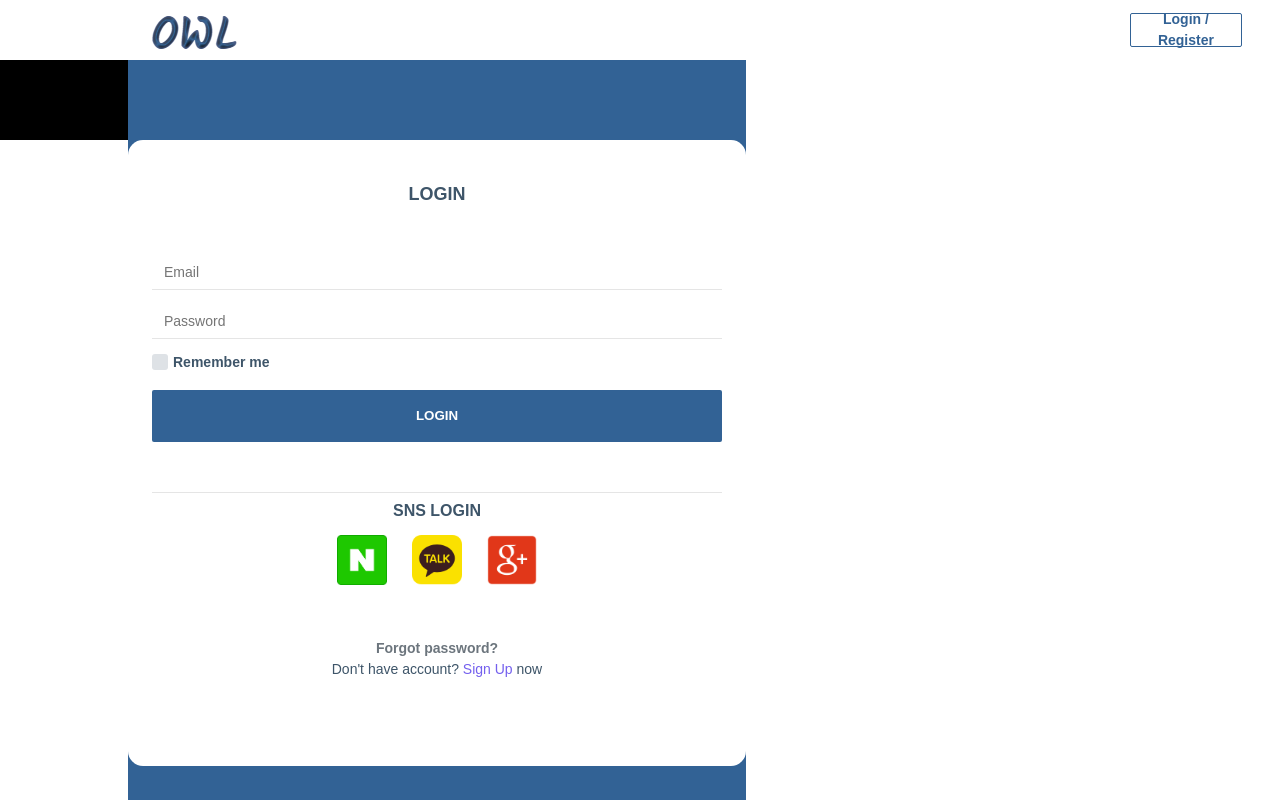
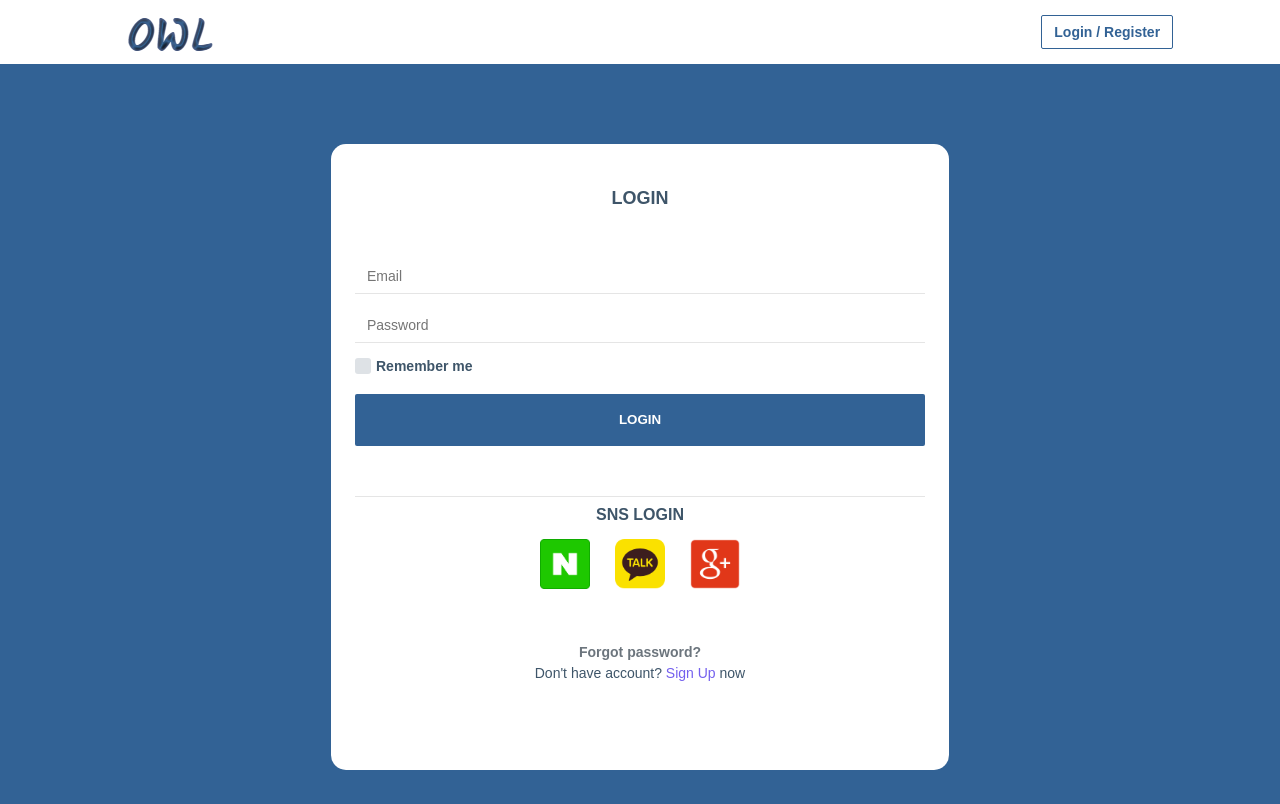
Before and after one commit to hyoungnamoh/react-owl, a Next.js app in the folder front/: page /sign/logInPage in a window 1280 px wide. Built offline with nearby package versions, Linux system fonts and the light colour scheme.

Commit message:
Modify: SideBar.tsx 수정

```diff
--- a/front/components/Header.tsx
+++ b/front/components/Header.tsx
@@ -23,7 +23,7 @@ const Header = () => {
   }
 
   const getLogoStyle = (): React.CSSProperties => {
-    return userStore.data ? { width: 100, height: 35 } : {};
+    return userStore.data ? { width: 100, height: 35, marginLeft: '10%' } : {};
   }
 
   const getWrapperStyle = (): React.CSSProperties => {
@@ -32,30 +32,31 @@ const Header = () => {
   return useObserver(() => (
     <>
       <div className={styles.wrapper} style={getWrapperStyle()}>
+        <div className={styles.logoContainer}>
           <Link href="/">
             <img src={getLogo()} style={getLogoStyle()} />
           </Link>
-        <div className={styles.rightButton}>
+        </div>
         {
           userStore.data ?
-              <>
-                <button className={styles.profilePicButton} style={{ marginRight: 20 }}>
+            <div className={styles.rightButtonContainer}>
+              <button className={styles.rightButton}>
                 <img src="/images/profile.png" className={styles.profilePic} />
               </button>
-                <button className={styles.profilePicButton} style={{ marginRight: 20 }}>
+              <button className={styles.rightButton}>
                 <img src="/images/talk.png" className={styles.talk} />
               </button>
-                <button className={styles.profilePicButton} onClick={logOut}>
+              <button className={styles.rightButton} onClick={logOut}>
                 <img src="/images/noti.png" className={styles.noti} />
               </button>
-              </>
+            </div>
             :
+            <div className={styles.moveLoginPageButtonContainer}>
               <button className={styles.moveLoginPageButton} onClick={moveLoginPage}>
                 <p className={styles.moveLoginPageButtonText}>Login / Register</p>
               </button>
+            </div>
         }
-
-        </div>
       </div>
     </>
   ));
--- a/front/components/Layout.tsx
+++ b/front/components/Layout.tsx
@@ -3,18 +3,20 @@ import * as React from 'react';
 import { FC } from 'react';
 import Header from './Header';
 import SideBar from './SideBar';
+import styles from '../styles/SideBar.module.scss';
+import { userStore } from '../store';
 
 interface Props {
   children?: NextComponentType<NextPageContext, any, {}>
 }
 const Layout: FC<Props> = ({ children }) => {
   return (
-    <>
+    <div style={{ flex: 1 }}>
       <Header />
-      <div style={{ display: 'flex', flexDirection: 'row' }}>
-        <SideBar /> {children}
+      <div style={{ marginTop: '8vh' }}>
+        {userStore.data && <SideBar />}{children}
       </div>
-    </>
+    </div>
   );
 }
 
--- a/front/components/SideBar.tsx
+++ b/front/components/SideBar.tsx
@@ -1,9 +1,153 @@
 import styles from '../styles/SideBar.module.scss';
+import Collapse, { Panel } from 'rc-collapse';
+import * as React from 'react';
+import { useState } from 'react';
+import "rc-collapse/assets/index.css";
 
+const text = `
+  A dog is a type of domesticated animal.
+  Known for its loyalty and faithfulness,
+  it can be found as a welcome guest in many households across the world.
+`;
+
+function random() {
+  return Math.random() * 10 + 1;
+}
+
+const arrowPath =
+  "M869 487.8L491.2 159.9c-2.9-2.5-6.6-3.9-10.5-3.9h-88" +
+  ".5c-7.4 0-10.8 9.2-5.2 14l350.2 304H152c-4.4 0-8 3.6-8 8v60c0 4.4 3." +
+  "6 8 8 8h585.1L386.9 854c-5.6 4.9-2.2 14 5.2 14h91.5c1.9 0 3.8-0.7 5." +
+  "2-2L869 536.2c14.7-12.8 14.7-35.6 0-48.4z";
+
+function expandIcon({ isActive }) {
+  return (
+    <i style={{ marginRight: ".5rem" }}>
+      <svg
+        viewBox="0 0 1024 1024"
+        width="1em"
+        height="1em"
+        fill="currentColor"
+        style={{
+          verticalAlign: "-.125em",
+          transition: "transform .2s",
+          transform: `rotate(${isActive ? 90 : 0}deg)`
+        }}
+      >
+        <path d={arrowPath} p-id="5827" />
+      </svg>
+    </i>
+  );
+}
+
+function CustomHeader(props) {
+  console.log(props);
+  return (
+    <button
+      style={{
+        float: "right"
+      }}
+    >
+      <i style={{ marginRight: ".5rem" }}>
+        <svg
+          viewBox="0 0 1024 1024"
+          width="1em"
+          height="1em"
+          fill="currentColor"
+          style={{
+            verticalAlign: "-.125em",
+            transition: "transform .2s",
+            transform: `rotate(90deg)`
+          }}
+        >
+          <path d={arrowPath} p-id="5827" />
+        </svg>
+      </i>
+      <span>Custom label</span>
+    </button>
+  );
+}
 const SideBar = () => {
+  const [accordion, setAccordion] = useState(false);
+  const [activeKey, setActiveKey] = useState([]);
+
+  const onChange = (activeKey) => {
+      setActiveKey(activeKey);
+  };
+  const getExtra = (...rest) => <CustomHeader custom={rest} />;
+  const getItems = () => {
+    const items = [];
+    for (let i = 0, len = 3; i < len; i++) {
+      const key = i + 1;
+      items.push(
+        <Panel
+          header={`This is panel header ${key}`}
+          key={key}
+          disabled={i === 0}
+          extra={getExtra()}
+        >
+          <p>{text}</p>
+        </Panel>
+      );
+    }
+    items.push(
+      <Panel header={`This is panel header 4`} key="4">
+        <Collapse defaultActiveKey="1" expandIcon={expandIcon}>
+          <Panel header={`This is panel nest panel`} key="1" id="header-test">
+            <p>{text}</p>
+          </Panel>
+        </Collapse>
+      </Panel>
+    );
+
+    items.push(
+      <Panel header={`This is panel header 5`} key="5">
+        <Collapse defaultActiveKey="1">
+          <Panel header={`This is panel nest panel`} key="1" id="another-test">
+            <form>
+              <label htmlFor="test">Name:&nbsp;</label>
+              <input type="text" id="test" />
+            </form>
+          </Panel>
+        </Collapse>
+      </Panel>
+    );
+
+    return items;
+  }
+
+  const setActivityKey = () => {
+    setActiveKey(["2"]);
+  };
+
+  const toggle = () => {
+    setAccordion(!accordion)
+  };
+
+  const reRender = () => {
+    // setState({
+    //   time: random()
+    // });
+  };
+
+  const btn = accordion ? "Mode: accordion" : "Mode: collapse";
   return (
-    <div className={styles.wrapper}>
-
+    <div style={{ margin: 20, width: 400 }}>
+      <button onClick={reRender}>reRender</button>
+      <button onClick={toggle}>{btn}</button>
+      <br />
+      <br />
+      <button onClick={setActivityKey}>active header 2</button>
+      <br />
+      <br />
+      <Collapse
+        accordion={accordion}
+        onChange={onChange}
+        activeKey={activeKey}
+        expandIcon={expandIcon}
+      >
+        {getItems()}
+      </Collapse>
     </div>
   );
 }
--- a/front/package.json
+++ b/front/package.json
@@ -35,6 +35,7 @@
     "next": "^9.5.5",
     "pm2": "^4.5.1",
     "prop-types": "^15.7.2",
+    "rc-collapse": "^3.1.0",
     "react": "^16.14.0",
     "react-dom": "^16.14.0",
     "react-responsive-carousel": "^3.2.11",
--- a/front/pages/home/index.tsx
+++ b/front/pages/home/index.tsx
@@ -10,7 +10,6 @@ const Home = () => {
   }
   return useObserver(() =>
     <div className={styles.wrapper} style={getWrappStyle()}>
-      하이 홈
     </div>
   )
 };
--- a/front/styles/SideBar.module.scss
+++ b/front/styles/SideBar.module.scss
@@ -1,5 +1,7 @@
 .wrapper {
-  width: 10vw;
-  height: 10vh;
-  background-color: black;
+  height: 100%;
+  width: 160px;
+  position: fixed;
+  z-index: 1;
+  left: 0;
 }
--- a/front/styles/header.module.scss
+++ b/front/styles/header.module.scss
@@ -1,16 +1,30 @@
 .wrapper {
-  height: 7.5vh;
+  width: 100%;
+  height: 8vh;
   display: flex;
   flex-direction: row;
   align-items: center;
-  padding-left: 10%;
-  padding-right: 3%;
   justify-content: space-between;
+  position: fixed;
+  background-color: white;
+  top: 0;
+  z-index: 9999;
 
-  .rightButton {
+  .logoContainer {
+    display: flex;
+    align-items: center;
+    width: 28%;
+    height: 100%;
+    justify-content: center;
+  }
+
+  .moveLoginPageButtonContainer {
     display: flex;
     justify-content: space-around;
-    width: 10%;
+    align-items: center;
+    width: 11%;
+    height: 100%;
+    margin-right: 8%;
     .moveLoginPageButton {
       color: #326295;
       background-color: #fff;
@@ -19,7 +33,6 @@
       justify-content: center;
       align-items: center;
       display: flex;
-      // width: px;
       height: 34px;
       padding: 0.375rem 0.75rem;
       font-size: 0.875rem;
@@ -41,8 +54,17 @@
     .moveLoginPageButton:not(:disabled):not(.disabled) {
       cursor: pointer;
     }
+  }
 
-    .profilePicButton {
+  .rightButtonContainer {
+    display: flex;
+    justify-content: space-around;
+    align-items: center;
+    // background-color: yellowgreen;
+    width: 10%;
+    height: 100%;
+    margin-right: 3%;
+    .rightButton {
       display: flex;
       justify-content: center;
       align-items: center;
@@ -58,7 +80,6 @@
       .talk {
         width: 30px;
         height: 30px;
-
       }
       .noti {
         width: 25px;
```
Also changed, not shown: 1 other file (tests, documents, lock files or other folders). Lines whose indentation alone changed are shown as unchanged.
